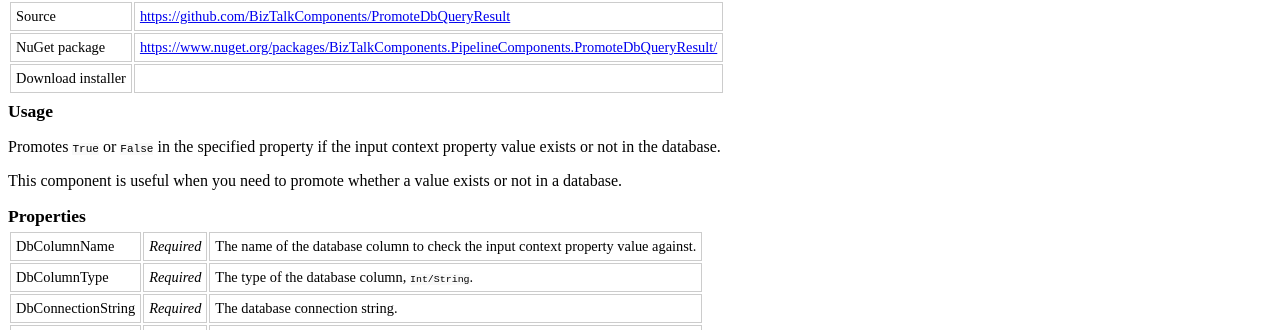
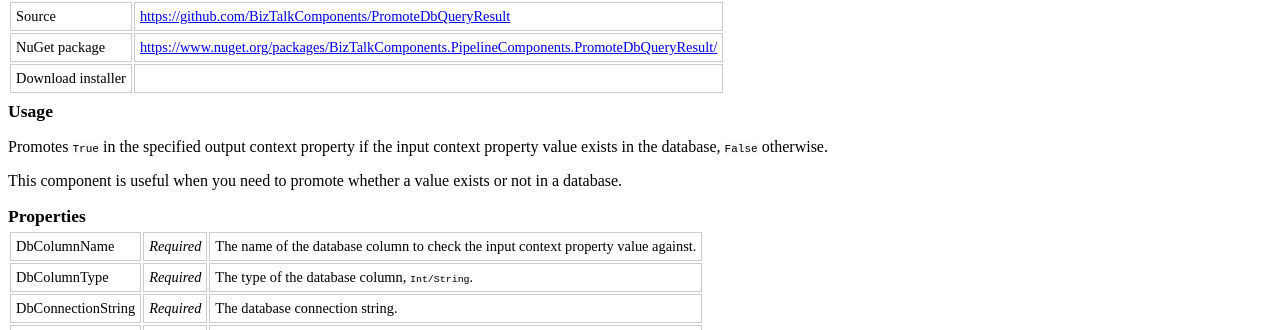
Before and after one commit to BizTalkComponents/BizTalkComponents.github.io, a Jekyll site: the page built from _posts/2014-11-14-promote-db-query-result-context-property-value-exists.md, in a window 1280 px wide. Shown: the part 578-908 px from the top of the page. Built offline with Jekyll 4.4.1, drawn with Linux system fonts in a browser that asks for light colours; Markdown is read by kramdown in place of the engine named in the settings; a style sheet for code colours, icons or effects is not loaded.

Commit message:
Text corrected, filename changed

```diff
--- a/_posts/2014-11-14-promote-db-query-result.md
+++ b/_posts/2014-11-14-promote-db-query-result-context-property-value-exists.md
@@ -9,7 +9,7 @@ date: 2014-11-14 12:00:00
 ---
 
 ## Usage ##
-Promotes <code>True</code> or <code>False</code> in the specified property if the input context property value exists or not in the database.
+Promotes <code>True</code> in the specified output context property if the input context property value exists in the database, <code>False</code> otherwise.
 
 This component is useful when you need to promote whether a value exists or not in a database.
 
```
